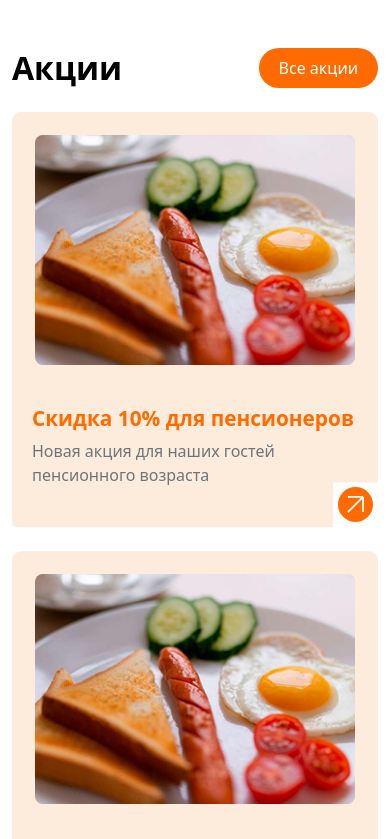
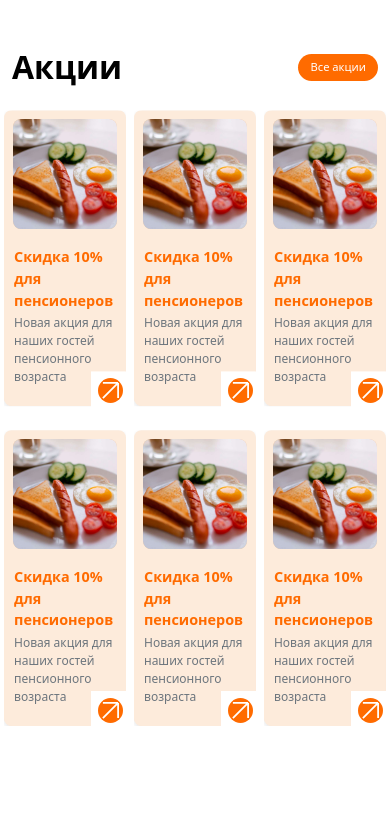
Before and after one commit to wpotoke/razio_group_test, a plain HTML site: page index.html in a window 390 px wide. Shown: the top 839 px of the page. Drawn offline with nearby package versions, Linux system fonts and the light colour scheme.

Commit message:
fix(responsive): redesign promo cards layout for all devices
Changes:
- Restructured responsive breakpoints for promo cards
- Vertical mobile (portrait): 3 cards in a row
- Horizontal mobile (landscape): 2x2 grid layout
- Tablets (768-1199px): 3 columns
- Desktop (1200px+): 4 columns

Details:
1. Mobile optimizations:
   - Compact 3-column layout for portrait phones
   - Responsive image scaling (110px height)
   - Adjusted typography hierarchy

2. Media query improvements:
   - Clear separation between device types
   - Orientation-based styling
   - Pixel-perfect breakpoints

3. Visual refinements:
   - Consistent shadow effects
   - Proportional corner clipping
   - Optimized touch targets

Tested using:
- Chrome/Firefox device emulation
- Responsive design mode
- Viewport resizing tools

```diff
--- a/css/style.css
+++ b/css/style.css
@@ -99,33 +99,123 @@
     object-fit: cover;
 }
 
+
 /* Адаптация для разных устройств */
-@media (max-width: 575.98px) {
-    /* Вертикальный мобильный - 1 колонка */
+@media (max-width: 767.98px) and (orientation: portrait) {
+    /* Вертикальный мобильный (портрет) — 3 карточки в ряд */
     .promo-col {
-        flex: 0 0 100%;
-        max-width: 100%;
+        flex: 0 0 33.333333%;
+        max-width: 33.333333%;
+        padding: 0 5px;
+    }
+
+    /* Оптимизация отступов и размеров */
+    .promo-image {
+        margin: 10px;
+        height: 160px;
+    }
+
+    .promo-body {
+        padding: 10px 12px 15px;
+    }
+
+    .promo-title {
+        font-size: 1rem;
     }
 }
 
-@media (min-width: 576px) and (max-width: 767.98px) {
-    /* Горизонтальный мобильный - 2 колонки */
+
+@media (max-width: 767.98px) and (orientation: portrait) {
+    /* Общие стили для 3 карточек в ряд */
+    .promo-col {
+        flex: 0 0 33.333333%;
+        max-width: 33.333333%;
+        padding: 0 4px; /* Уменьшаем отступы между карточками */
+    }
+
+    /* Упрощаем карточку для мобилок */
+    .promo-card {
+        clip-path: polygon(
+        0 0,
+        100% 0,
+        100% calc(100% - 35px),
+        calc(100% - 35px) calc(100% - 35px),
+        calc(100% - 35px) 100%,
+        0 100%
+    );
+        border-radius: 8px; /* Делаем скругление поменьше */
+        box-shadow: 0 2px 4px rgba(0, 0, 0, 0.1); /* Меньшая тень */
+    }
+
+    /* Уменьшаем изображение */
+    .promo-image {
+        height: 110px; /* Было 230px, теперь компактнее */
+        margin: 9px; /* Уменьшаем отступы внутри карточки */
+    }
+
+    /* Делаем текст меньше */
+    .promo-body {
+        padding: 8px 10px 12px; /* Меньше внутренних отступов */
+    }
+
+    .promo-title {
+        font-size: 0.9rem; /* Уменьшаем заголовок */
+        margin-bottom: 3px; /* Меньше отступ */
+    }
+
+    .promo-text {
+        font-size: 0.75rem; /* Меньший текст */
+        padding-right: 0; /* Убираем лишний отступ */
+        margin-bottom: 8px;
+    }
+
+    /* Кнопку делаем компактнее */
+    .all-promos-btn {
+        padding: 5px 12px;
+        font-size: 0.7rem;
+    }
+
+    /* Стрелочку в углу делаем меньше */
+    .promo-arrow {
+        width: 25px;
+        height: 25px;
+        bottom: 3px;
+        right: 3px;
+    }
+}
+
+
+/* Горизонтальный мобильный (ландшафт) - 2 по 2 */
+@media (max-width: 991.98px) and (orientation: landscape),
+       (max-width: 991.98px) and (max-height: 600px) {
     .promo-col {
         flex: 0 0 50%;
         max-width: 50%;
     }
+
+    .promo-image {
+        height: 200px;
+    }
 }
 
-@media (min-width: 768px) and (max-width: 991.98px) {
-    /* Планшет - 3 колонки */
+/* Планшет (3 колонки) */
+@media (min-width: 992px) and (max-width: 1199.98px) {
     .promo-col {
         flex: 0 0 33.333333%;
         max-width: 33.333333%;
     }
 }
 
-@media (min-width: 992px) {
-    /* Десктоп - 4 колонки */
+/* Большие планшеты и маленькие десктопы (992-1199px) - 3 колонки */
+@media (min-width: 992px) and (max-width: 1199.98px) {
+    .promo-col {
+        flex: 0 0 33.333333%;
+        max-width: 33.333333%;
+    }
+}
+
+/* Десктоп (4 колонки) */
+@media (min-width: 1200px) {
     .promo-col {
         flex: 0 0 25%;
         max-width: 25%;
```
